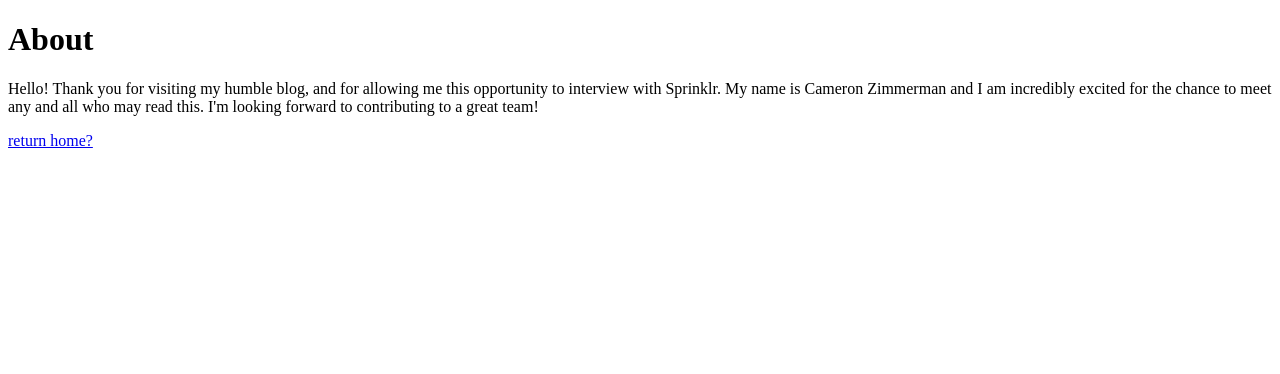
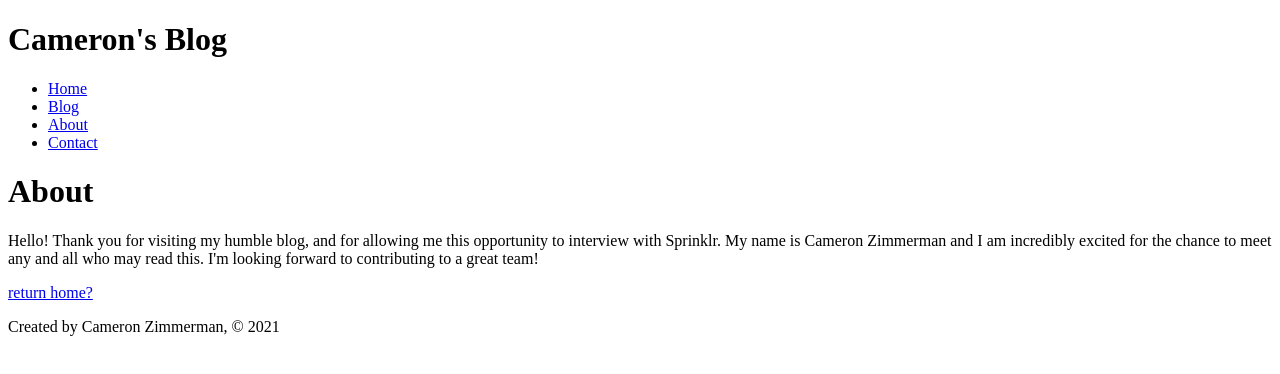
Before and after one commit to CameronZimmerman/sprinklr-technical-challenge, a Gatsby site: page /about in a window 1280 px wide. Built offline with nearby package versions, Linux system fonts and the light colour scheme; Gatsby itself is replaced by a stand-in of ours.

Commit message:
create Header and Footer shared components, make minor changesto contact and about

```diff
--- /dev/null
+++ b/src/components/footer.js
@@ -0,0 +1,11 @@
+import React from 'react';
+
+const Footer = () => {
+  return (
+    <footer>
+      <p>Created by Cameron Zimmerman, © 2021</p>
+    </footer>
+  );
+};
+
+export default Footer;
--- /dev/null
+++ b/src/components/header.js
@@ -0,0 +1,20 @@
+import React from 'react';
+import { Link } from 'gatsby';
+
+const Header = () => {
+  return (
+    <header>
+      <h1>Cameron's Blog</h1>
+      <nav>
+        <ul>
+          <li><Link to="/">Home</Link></li>
+          <li><Link to="/blog">Blog</Link></li>
+          <li><Link to="/about">About</Link></li>
+          <li><Link to="/contact">Contact</Link></li>
+        </ul>
+      </nav>
+    </header>
+  );
+};
+
+export default Header
--- a/src/pages/about.js
+++ b/src/pages/about.js
@@ -1,12 +1,18 @@
 import React from 'react';
 import { Link } from 'gatsby'
+import Header from '../components/header.js';
+import Footer from '../components/footer.js';
 
 const AboutPage = () => {
   return (
     <div>
+      <Header />
       <h1>About</h1>
-      <p>Hello! Thank you for visiting my humble blog, and for allowing me this opportunity to interview with Sprinklr. My name is Cameron Zimmerman and I am incredibly excited for the chance to meet any and all who may read this. I'm looking forward to contributing to a great team!</p>
+      <p>
+        Hello! Thank you for visiting my humble blog, and for allowing me this opportunity to interview with Sprinklr. My name is Cameron Zimmerman and I am incredibly excited for the chance to meet any and all who may read this. I'm looking forward to contributing to a great team!
+      </p>
       <Link to="/">return home?</Link>
+      <Footer />
     </div>
   );
 };
--- a/src/pages/blog.js
+++ b/src/pages/blog.js
@@ -1,12 +1,16 @@
 import React from 'react';
 import { Link } from 'gatsby'
+import Header from '../components/header.js';
+import Footer from '../components/footer.js';
 
 const BlogPage = () => {
   return (
     <div>
+      <Header />
       <h1>Blog</h1>
       <p>Posts will go here!</p>
       <p>Interested in my content, feel free to learn more <Link to="/about">about me</Link></p>
+      <Footer />
     </div>
   );
 };
--- a/src/pages/index.js
+++ b/src/pages/index.js
@@ -1,12 +1,16 @@
 import React from 'react';
 import { Link } from 'gatsby';
+import Header from '../components/header.js';
+import Footer from '../components/footer.js';
 
 const IndexPage = () => {
   return (
     <div>
+      <Header />
       <h1>Hello.</h1>
       <h2>My name is <Link to="/about">Cam</Link>, I'm a full stack engineer from Seattle who loves rock climbing.</h2>
       <p>I would love to chat, please <Link to="/contact">contact me!</Link></p>
+      <Footer />
     </div>
   );
 };
```
Also changed, not shown: src/pages/contact.js (+7 -2 lines).
